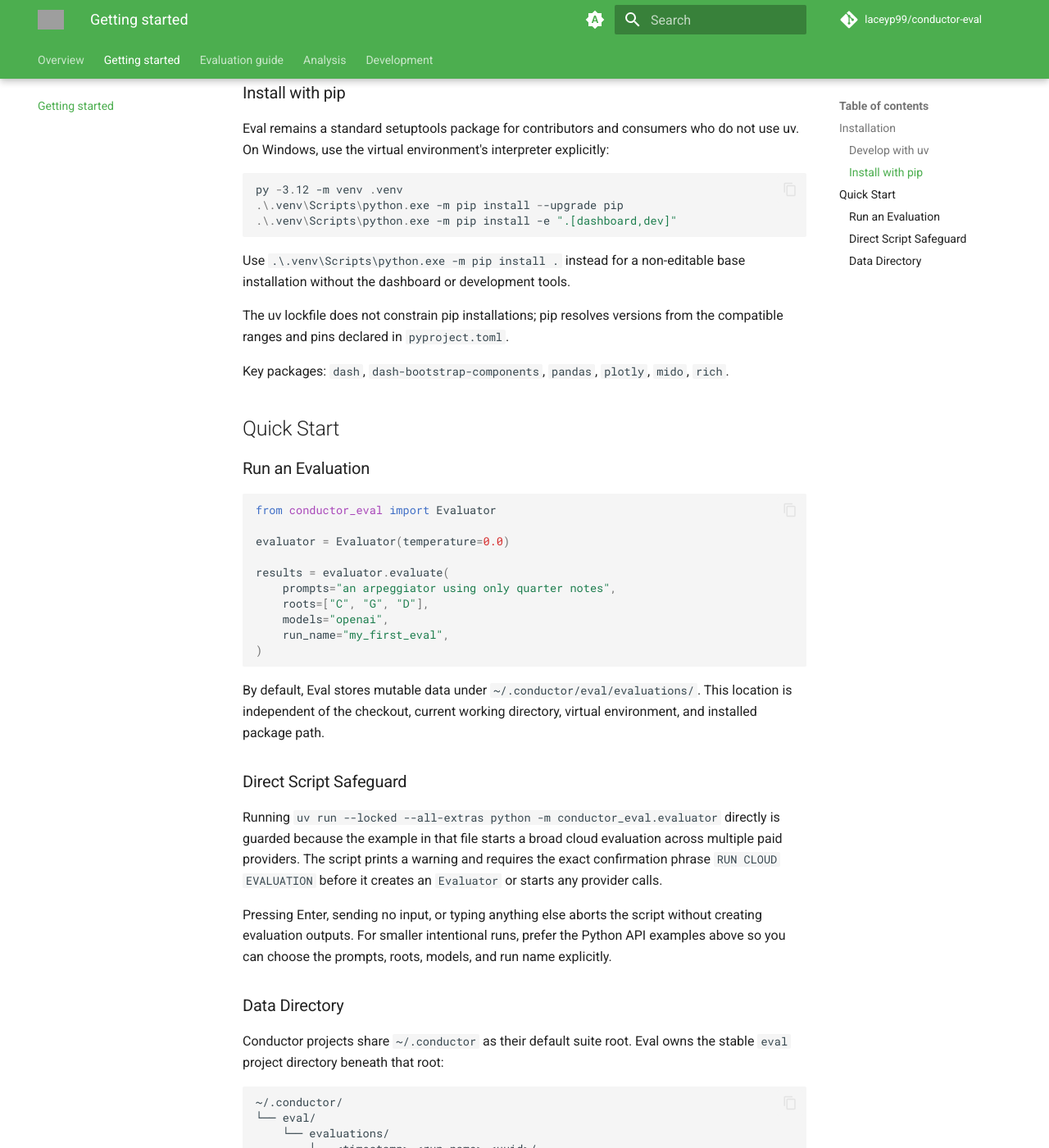
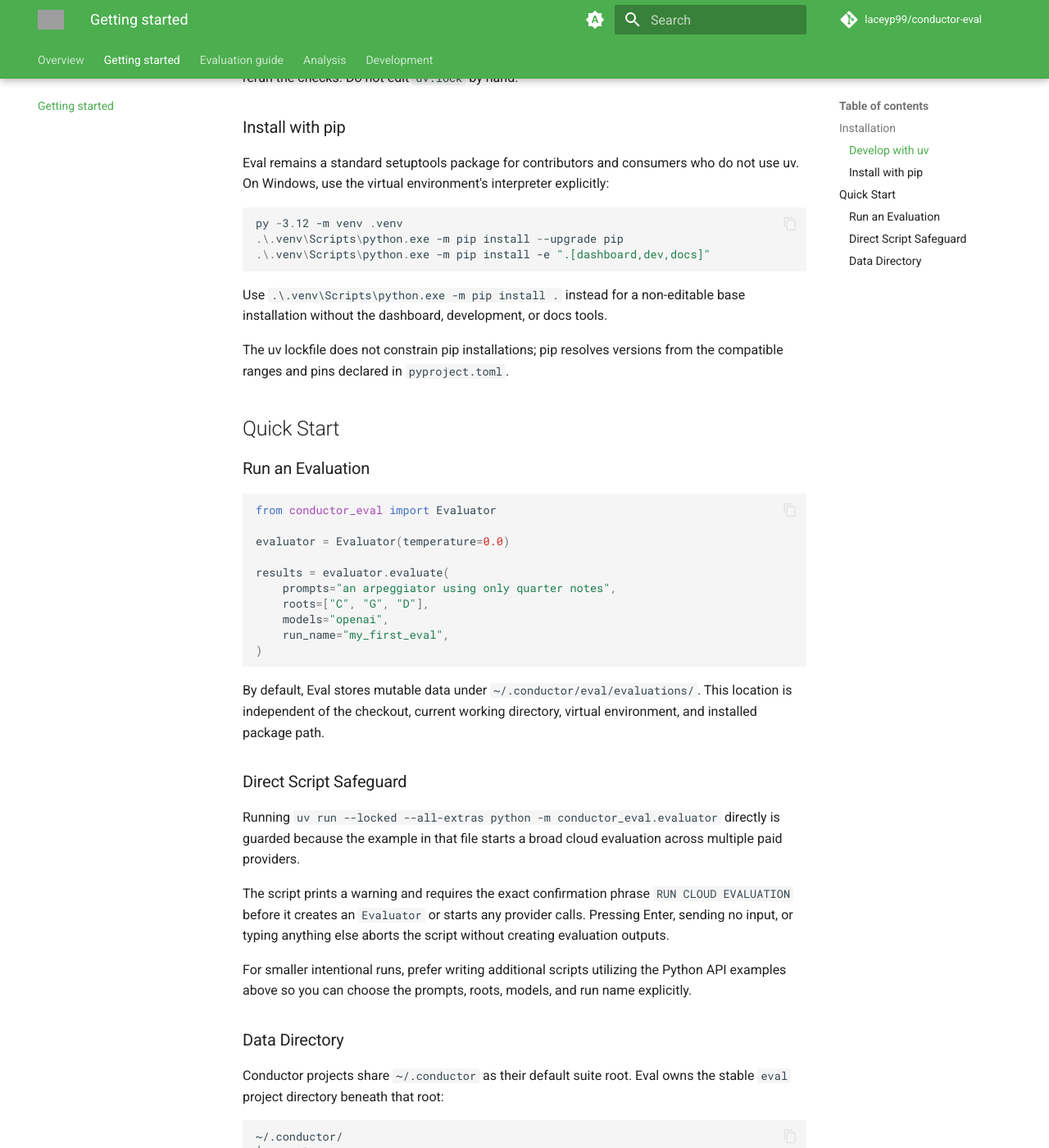
Before and after one commit to laceyp99/conductor-eval, an MkDocs documentation site: the page built from docs/getting-started.md, in a window 1280 px wide and 1400 px high, scrolled down 679 px. Shown: the whole window at 82% size. Built offline with MkDocs 1.6.1 and Material for MkDocs 9.7.7, drawn with Linux system fonts in a browser that asks for light colours; comment, search, counter and statistics services are not loaded; some of the changed text lies outside the part shown; grey boxes are pictures that could not be loaded.

Commit message:
docs: prune and format for readability

````diff
--- a/docs/getting-started.md
+++ b/docs/getting-started.md
@@ -35,16 +37,14 @@ do not use uv. On Windows, use the virtual environment's interpreter explicitly:
 ```powershell
 py -3.12 -m venv .venv
 .\.venv\Scripts\python.exe -m pip install --upgrade pip
-.\.venv\Scripts\python.exe -m pip install -e ".[dashboard,dev]"
+.\.venv\Scripts\python.exe -m pip install -e ".[dashboard,dev,docs]"
 ```
 
 Use `.\.venv\Scripts\python.exe -m pip install .` instead for a non-editable
-base installation without the dashboard or development tools.
+base installation without the dashboard, development, or docs tools.
 
 The uv lockfile does not constrain pip installations; pip resolves versions
 from the compatible ranges and pins declared in `pyproject.toml`.
-
-Key packages: `dash`, `dash-bootstrap-components`, `pandas`, `plotly`, `mido`, `rich`.
 
 ## Quick Start
 
@@ -72,12 +72,14 @@ current working directory, virtual environment, and installed package path.
 Running `uv run --locked --all-extras python -m conductor_eval.evaluator`
 directly is guarded because the
 example in that file starts a broad cloud evaluation across multiple paid
-providers. The script prints a warning and requires the exact confirmation
+providers.
+
+The script prints a warning and requires the exact confirmation
 phrase `RUN CLOUD EVALUATION` before it creates an `Evaluator` or starts any
-provider calls.
+provider calls. Pressing Enter, sending no input, or typing anything else aborts the script
+without creating evaluation outputs.
 
-Pressing Enter, sending no input, or typing anything else aborts the script
-without creating evaluation outputs. For smaller intentional runs, prefer the
+For smaller intentional runs, prefer writing additional scripts utilizing the
 Python API examples above so you can choose the prompts, roots, models, and run
 name explicitly.
 
@@ -124,6 +126,6 @@ continue portable or legacy operation.
 
 Evaluation data can be large because every run retains Core generation
 artifacts and also copies report MIDI and messages; dashboard exports add HTML
-files. Storage grows with prompts × roots × two scales × model variants. Review
+files. Storage grows with `prompts × roots × two scales × model variants`. Review
 and remove complete, unneeded runs manually; Eval performs no automatic
 migration or cleanup.
````
Also changed, not shown: other parts of docs/getting-started.md (+4 -2 lines), docs/analysis.md (+12 -15 lines), docs/development.md (+10 -5 lines), docs/evaluation.md (+41 -29 lines).
